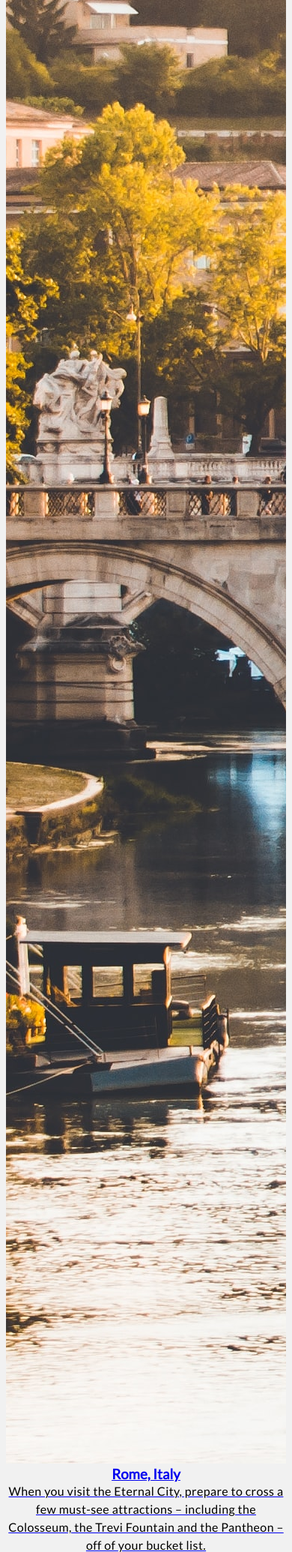
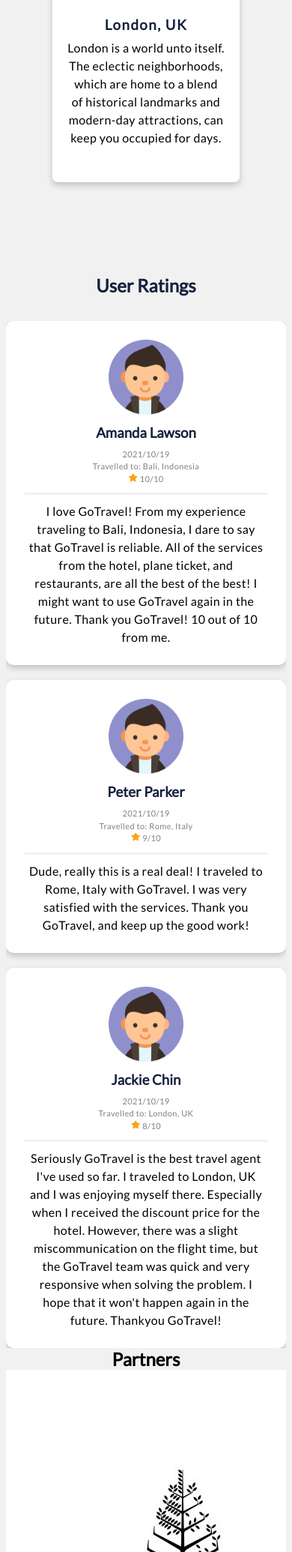
Before and after one commit to javaliKai/GoTravel, a PHP site: page / in a window 390 px wide. Shown: the part 3777-5847 px from the top of the page at 75% size. Run offline with PHP 8.4, Linux system fonts and the light colour scheme; some libraries are stand-ins or nearby versions.

Commit message:
Creating media query for intro, top picks, rating

```diff
--- a/assets/css/mobile.css
+++ b/assets/css/mobile.css
@@ -43,11 +43,12 @@
   }
 
   .banner .container {
-    margin: 0 auto;
+    margin-left: 10px;
+    margin-right: 10px;
     position: relative;
     top: 12%;
     padding: 1.875rem;
-    background-color: rgba(255, 255, 255, 0.78);
+    background-color: rgba(255, 255, 255, 0.68);
   }
 
   .banner .container h1 {
@@ -107,6 +108,177 @@
   .main-content .about p {
     line-height: 1.5;
     letter-spacing: 0.5px;
+    padding: 10px;
   }
   /* MAIN CONTENT SECTION STYLE ENDS HERE */
+  /*********************************************/
+  /* SERVICE INTRO SECTION STYLE STARTS HERE */
+  .main-content .service-intro {
+    margin-top: 5.8125rem;
+  }
+
+  .main-content .service-intro .intro-items:not(:last-child) {
+    margin-bottom: 2.5rem;
+  }
+
+  .main-content .service-intro h2 {
+    font-size: 2rem;
+    text-transform: capitalize;
+    letter-spacing: 2.5px;
+    margin-bottom: 33.2px;
+  }
+
+  .main-content .service-intro h2,
+  .main-content .service-intro h3 {
+    color: var(--Navy);
+  }
+
+  .main-content .service-intro h3 {
+    margin-bottom: 8px;
+  }
+
+  .main-content .service-intro i {
+    font-size: 2.5rem;
+    color: var(--Navy);
+  }
+  /* SERVICE INTRO SECTION STYLE ENDS HERE */
+  /*********************************************/
+  /* TOP PICKS SECTION STYLE STARTS HERE */
+  .main-content .top-picks {
+    margin-top: 5.8125rem;
+  }
+
+  .main-content .top-picks .card {
+    display: flex;
+    flex-direction: column;
+    /* justify-content: space-between; */
+    align-content: center;
+    flex-wrap: wrap;
+  }
+
+  .main-content .top-picks .card .card-items {
+    width: 15.625rem;
+    height: 27.75rem;
+    background-color: var(--White);
+    overflow: hidden;
+    border-radius: 7px;
+    transition: all ease-in-out 0.25s;
+    box-shadow: 0 4px 8px 0 rgba(0, 0, 0, 0.2);
+  }
+
+  .main-content .top-picks .card .card-items {
+    margin-bottom: 1.875rem;
+  }
+
+  .main-content .top-picks .card .card-items a {
+    text-decoration: none;
+  }
+
+  .main-content .top-picks .card .card-items img {
+    background-position: center;
+    background-repeat: no-repeat;
+    height: 12.5rem;
+    width: inherit; /* Make the width the same as the card container width */
+  }
+
+  .main-content .top-picks .card .card-items .description {
+    padding: 1.25rem;
+    text-align: left;
+    color: var(--Navy);
+  }
+
+  .main-content .top-picks h2,
+  .main-content .top-picks h3 {
+    color: var(--Navy);
+    letter-spacing: 1.5px;
+  }
+
+  .main-content .top-picks h2 {
+    margin-bottom: 33.2px;
+  }
+
+  .main-content .top-picks h3 {
+    margin-bottom: 8px;
+  }
+  /* TOP PICKS SECTION STYLE ENDS HERE */
+  /*********************************************/
+  /* RATINGS SECTION STYLE STARTS HERE */
+  .ratings {
+    margin-top: 5.8125rem;
+  }
+
+  .ratings h2 {
+    color: var(--Navy);
+    margin-bottom: 33.2px;
+  }
+
+  .ratings .ratings-layout {
+    display: flex;
+    flex-direction: column;
+  }
+
+  .ratings .ratings-layout .ratings-item {
+    background-color: var(--White);
+    display: flex;
+    flex-direction: column;
+    padding: 1.5625rem;
+    border-radius: 10px;
+    box-shadow: 0 4px 8px 0 rgba(0, 0, 0, 0.2);
+  }
+
+  .ratings .ratings-layout .ratings-item:not(:last-child) {
+    margin-bottom: 1.25rem;
+  }
+
+  .ratings .ratings-layout .avatar {
+    height: inherit; /* The height will inherit the rating item container. So, it looks like a block at the left side */
+  }
+
+  .ratings .ratings-layout .avatar img {
+    width: 6.25rem;
+    height: 6.25rem;
+  }
+
+  .ratings .ratings-layout .ratings-item .rating-body {
+    /* margin-left: 1.25rem; */
+    width: 100%;
+    text-align: justify;
+  }
+
+  .ratings .ratings-layout .ratings-item .rating-body .rating-head {
+    border-bottom: 3px solid var(--Lightgray);
+    padding-bottom: 10px;
+  }
+
+  .ratings .ratings-layout .ratings-item .rating-body .rating-head h3 {
+    text-transform: capitalize;
+    color: var(--Navy);
+    margin-top: 10px;
+    margin-bottom: 10px;
+  }
+
+  .ratings
+    .ratings-layout
+    .ratings-item
+    .rating-body
+    .rating-head
+    .rating-info {
+    font-size: 0.6875rem;
+    color: gray;
+  }
+
+  .ratings
+    .ratings-layout
+    .ratings-item
+    .rating-body
+    .rating-head
+    .rating-info
+    i {
+    color: var(--Orange);
+  }
+
+  .ratings .ratings-layout .ratings-item .rating-body .rating-content {
+    margin-top: 10px;
+  }
+  /* RATINGS SECTION STYLE ENDS HERE */
 }
--- a/index.html
+++ b/index.html
@@ -34,7 +34,6 @@
       <a href="./booknow1.html" class="button"><i class="far fa-hand-pointer"></i>  Book now!</a>
     </nav>
   </section>
-
 
   <!-- Big image and introduction goes here -->
   <section class="banner">
@@ -90,7 +89,6 @@
         </div>
       </div>
 
-
       <div class="top-picks">
         <h2>Favorite Destinations</h2>
           <div class="card">
@@ -135,8 +133,6 @@
             </div>
           </div>
       </div>
-
-
 
       <div class="ratings" id="reviews">
         <h2>User Ratings</h2>
```
